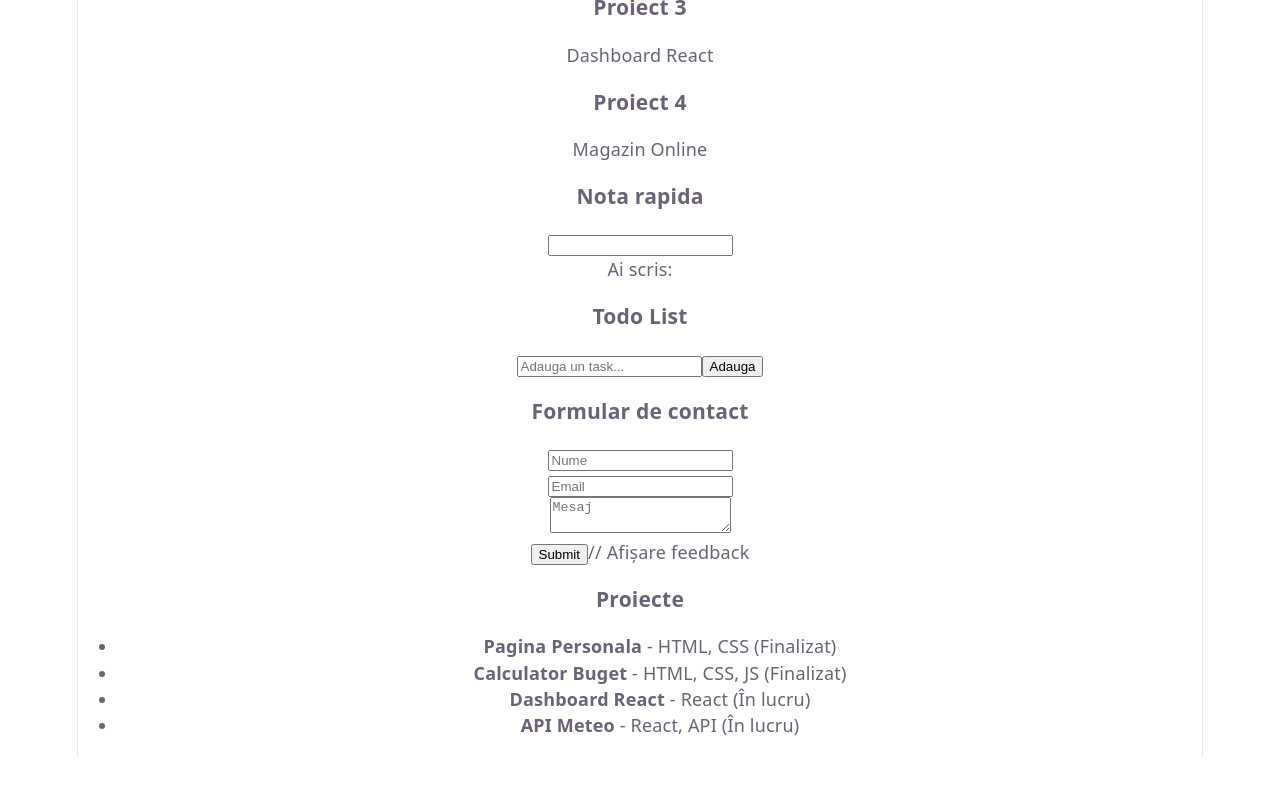
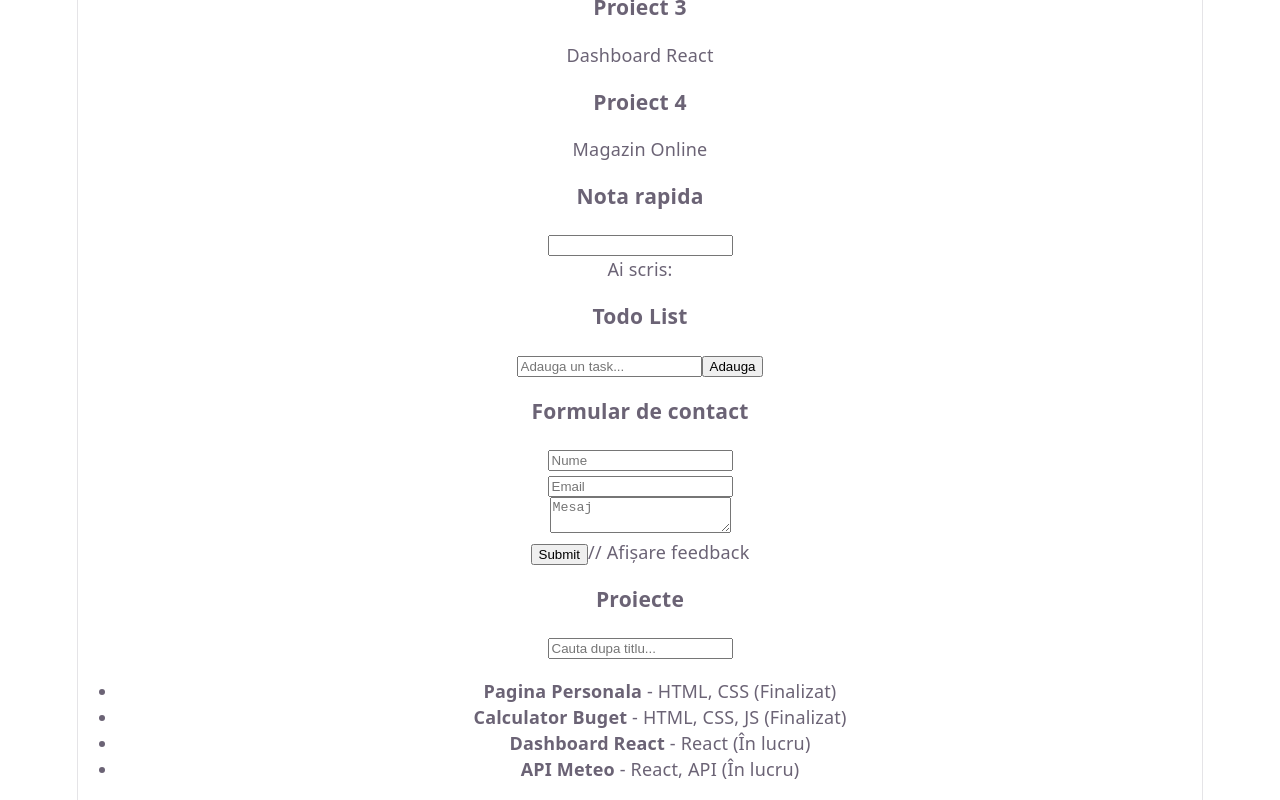
Before and after one commit to Annemona160/Lab-PW, a React (Vite) app: page / in a window 1280 px wide. Shown: the part 508-1308 px from the top of the page. Before the commit the page ends 1264 px from the top, so only its background shows below. Built offline with nearby package versions, Linux system fonts and the light colour scheme.

Commit message:
ex3:  Filtrare proiecte

```diff
--- a/src/ProjectList.jsx
+++ b/src/ProjectList.jsx
@@ -7,6 +7,7 @@ function ProjectList() {
  const [loading, setLoading] = useState(true);
 
  const [error, setError] = useState(null);
+ const [search, setSearch] = useState('');
 
  useEffect(function() {
  fetch('/data/projects.json')
@@ -33,11 +34,22 @@ function ProjectList() {
    return <p>Se incarca...</p>;
  }
 
+
  return (
     <div>
        <h3>Proiecte</h3>
+       <input
+           type="text"
+           placeholder="Cauta dupa titlu..."
+           value={search}
+           onChange={(e) => setSearch(e.target.value)}
+  />
  <ul>
-        {projects.map(function(project) {
+        {projects
+        .filter(function(p) { return p.title.toLowerCase().includes(search.toLowerCase());
+        })
+
+        .map(function(project) {
           return (
             <li key={project.id}>
               <strong>{project.title}</strong> - {project.tech}
```
